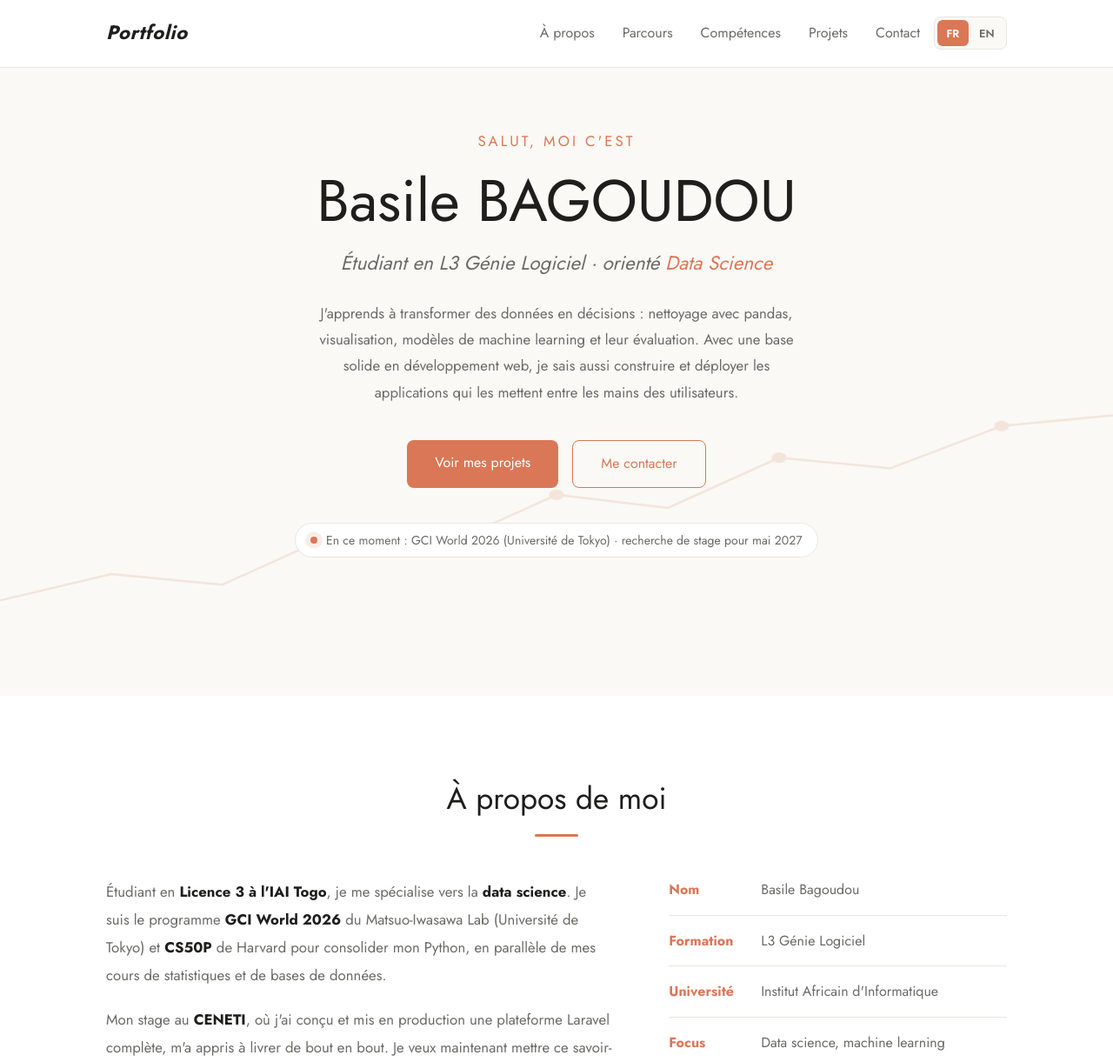
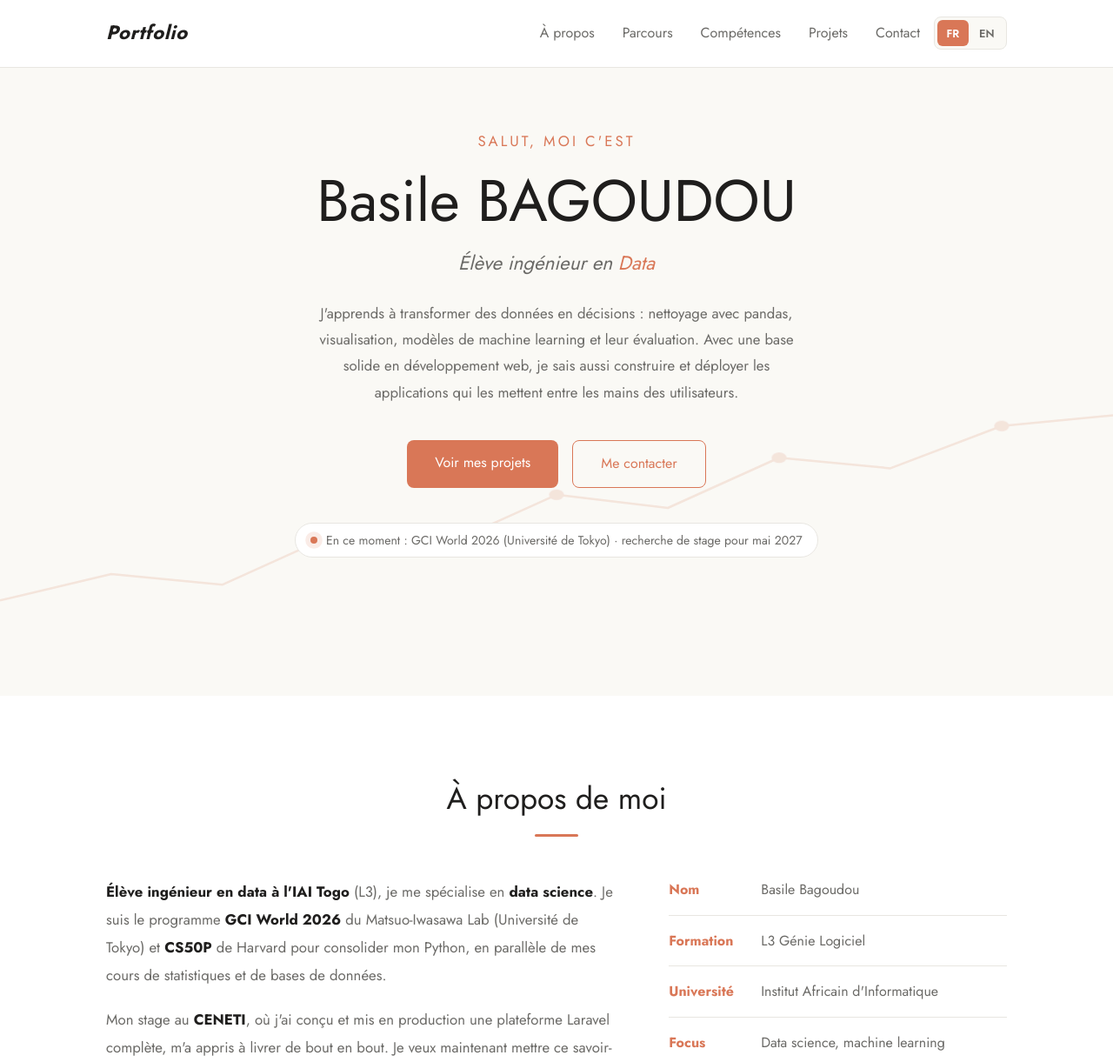
Before and after one commit to basilebagoudou/Portfolio, a Django app: template core/templates/core/index.html in a window 1280 px wide. Shown: the top 1221 px of the page at 87% size. Run offline with Django 5.2, Linux system fonts and the light colour scheme; the template is opened without the code that fills it, so the values that code supplies are empty.

Commit message:
Titre : Élève ingénieur en Data

```diff
--- a/core/templates/core/index.html
+++ b/core/templates/core/index.html
@@ -4,7 +4,7 @@
     <meta charset="UTF-8">
     <meta name="viewport" content="width=device-width, initial-scale=1.0">
     <title>Basile Bagoudou | Portfolio</title>
-    <meta name="description" content="Basile Bagoudou — étudiant en L3 Génie Logiciel à l'IAI Togo, orienté data science (Python, pandas, scikit-learn) et développement web.">
+    <meta name="description" content="Basile Bagoudou — élève ingénieur en data à l'IAI Togo : Python, pandas, scikit-learn, machine learning et développement web.">
     <link rel="preconnect" href="https://fonts.googleapis.com">
     <link rel="preconnect" href="https://fonts.gstatic.com" crossorigin>
     <link href="https://fonts.googleapis.com/css2?family=Jost:wght@400;500;600;700&display=swap" rel="stylesheet">
@@ -47,8 +47,8 @@
             <p class="hero-salut"><span data-lang="fr">Salut, moi c'est</span><span data-lang="en" hidden>Hi, I'm</span></p>
             <h1>Basile BAGOUDOU</h1>
             <h2>
-                <span data-lang="fr">Étudiant en L3 Génie Logiciel · orienté <em class="accent">Data Science</em></span>
-                <span data-lang="en" hidden>3rd-year Software Engineering student · focused on <em class="accent">Data Science</em></span>
+                <span data-lang="fr">Élève ingénieur en <em class="accent">Data</em></span>
+                <span data-lang="en" hidden><em class="accent">Data</em> Engineering Student</span>
             </h2>
             <p class="hero-desc" data-lang="fr">
                 J'apprends à transformer des données en décisions : nettoyage avec pandas,
@@ -83,13 +83,13 @@
             <div class="about-content">
                 <div class="about-text">
                     <p data-lang="fr">
-                        Étudiant en <strong>Licence 3 à l'IAI Togo</strong>, je me spécialise vers la
+                        <strong>Élève ingénieur en data à l'IAI Togo</strong> (L3), je me spécialise en
                         <strong>data science</strong>. Je suis le programme <strong>GCI World 2026</strong> du
                         Matsuo-Iwasawa Lab (Université de Tokyo) et <strong>CS50P</strong> de Harvard pour
                         consolider mon Python, en parallèle de mes cours de statistiques et de bases de données.
                     </p>
                     <p data-lang="en" hidden>
-                        <strong>Third-year student at IAI Togo</strong>, I'm specializing in
+                        <strong>Data engineering student at IAI Togo</strong> (3rd year), I'm specializing in
                         <strong>data science</strong>. I'm following the <strong>GCI World 2026</strong> program
                         from the Matsuo-Iwasawa Lab (University of Tokyo) and Harvard's <strong>CS50P</strong> to
                         strengthen my Python, alongside my statistics and database courses.
```
